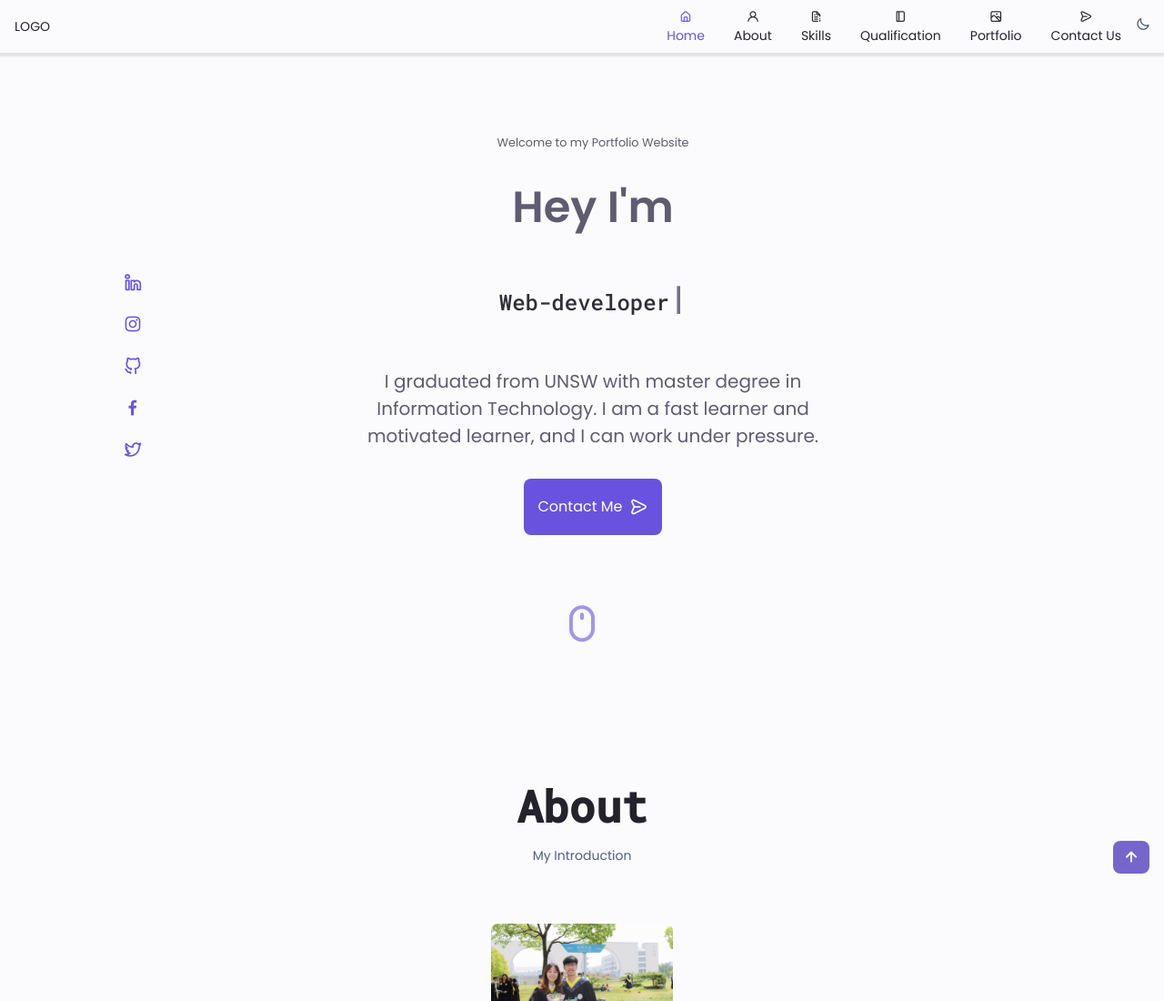
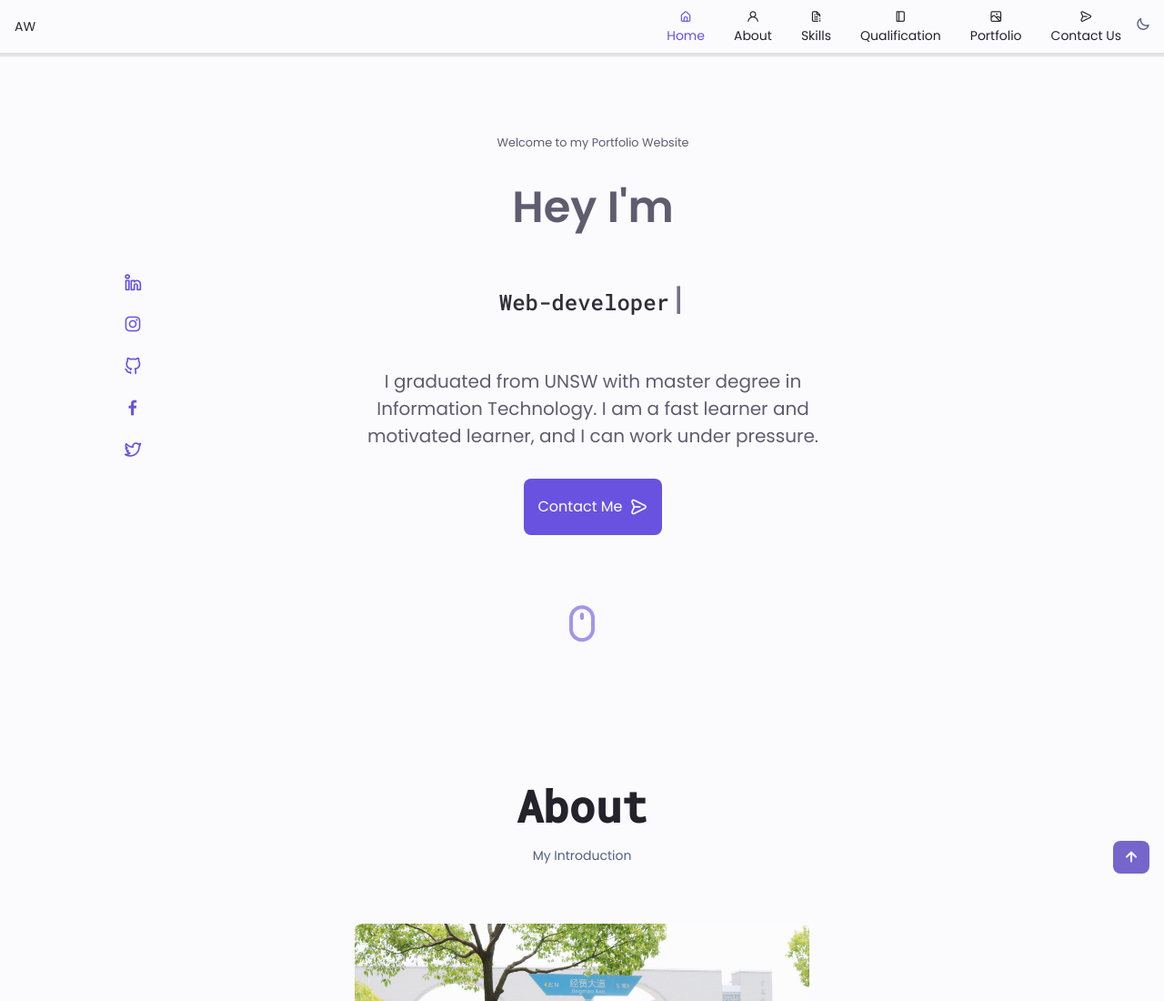
Before and after one commit to AdamW96/Personal-portfolio, a plain HTML site: page index.html in a window 1280 px wide. Shown: the top 1100 px of the page at 91% size. Drawn offline with nearby package versions, Linux system fonts and the light colour scheme.

Commit message:
some changes

```diff
--- a/css/style.scss
+++ b/css/style.scss
@@ -1318,7 +1318,7 @@ img {
     column-gap: 5rem;
   }
   .about__img {
-    width: 350;
+    width: 500px;
   }
   .about__description {
     text-align: initial;
--- a/index.html
+++ b/index.html
@@ -47,7 +47,7 @@
     <!------------------- Header ---------------------->
     <header class="header">
       <nav class="nav container navBar-expand-lg">
-        <a href="#" class="nav__logo navbar-brand ml-3">LOGO</a>
+        <a href="#" class="nav__logo navbar-brand ml-3">AW</a>
         <button
           class="navbar-toggler"
           type="button"
```
Also changed, not shown: css/style.css, 1 other file.
